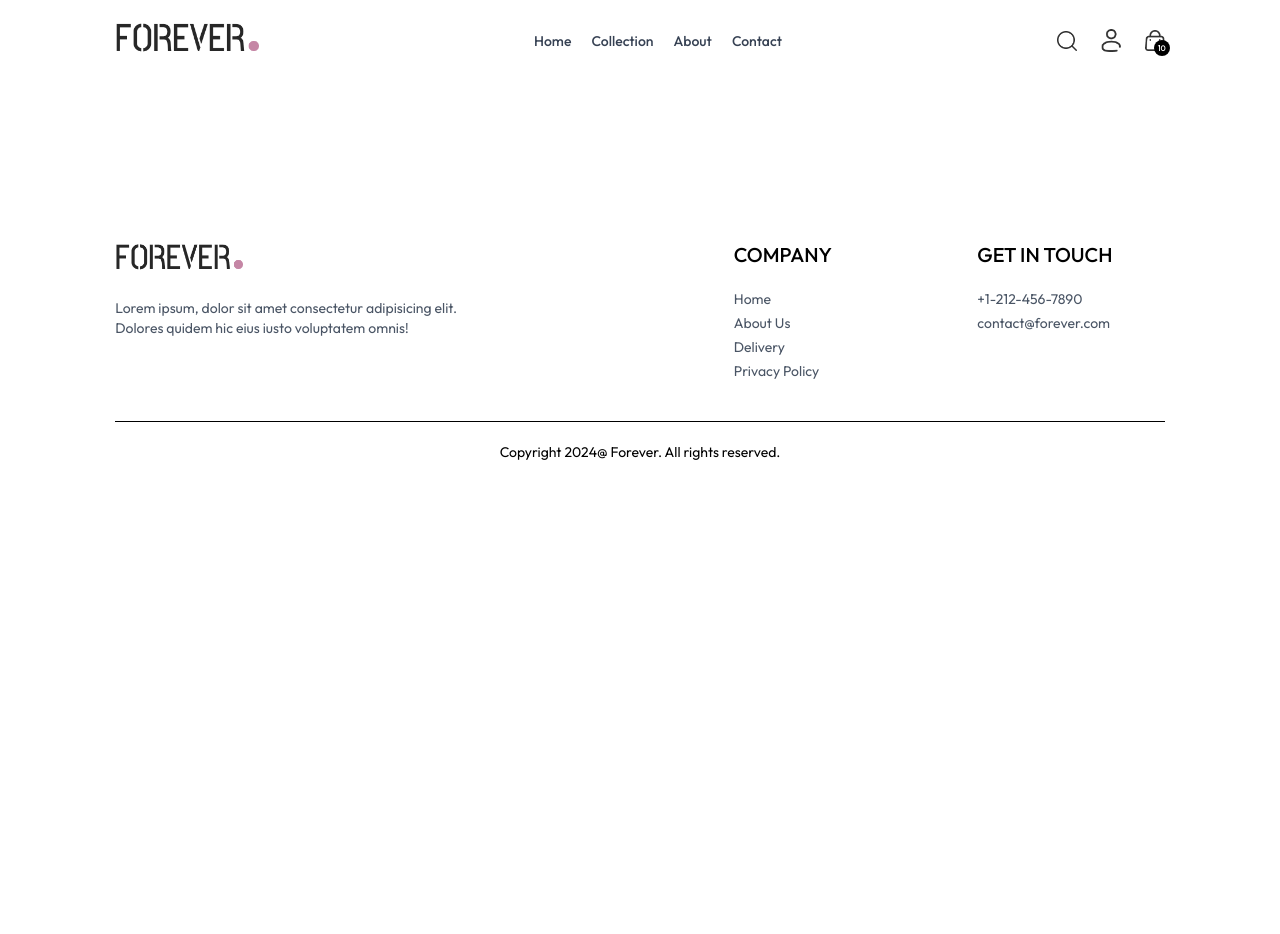
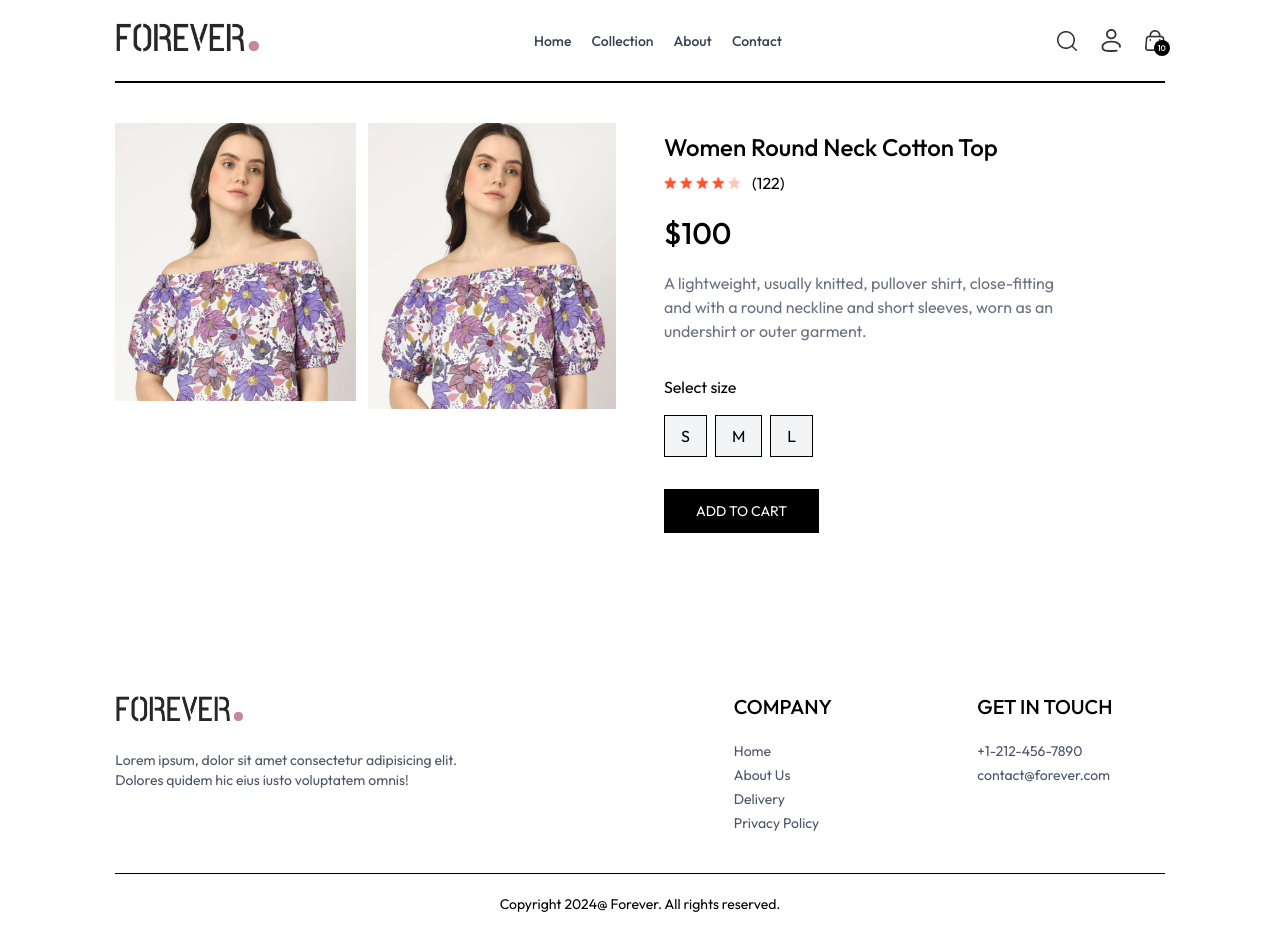
Before and after one commit to Priyank-211/E-commerseWeb, a React (Vite) app in the folder frontend/: page /product/aaaaa in a window 1280 px wide. Before the commit the page ends 800 px from the top, so only its background shows below. Built offline with nearby package versions, Linux system fonts and the light colour scheme.

Commit message:
product details half done

```diff
--- a/frontend/src/App.jsx
+++ b/frontend/src/App.jsx
@@ -26,7 +26,7 @@ const App = () => {
           <Route path="/login" element={<Login />} />
           <Route path="/collection" element={<Collection />} />
           <Route path="/contact" element={<Contact />} />
-          <Route path="product" element={<Product />} />
+          <Route path="product/:productId" element={<Product />} />
           <Route path="/cart" element={<Cart />} />
           <Route path="/place-order" element={<PlaceOrder />} />
           <Route path="/order" element={<Order />} />
--- a/frontend/src/pages/Product.jsx
+++ b/frontend/src/pages/Product.jsx
@@ -1,7 +1,90 @@
-import React from "react";
+import React from 'react';
+import { useParams } from 'react-router-dom';
+import { useContext, useEffect, useState } from 'react';
+import { ShopContext } from '../context/ShopContext.jsx';
+import { assets } from '../assets/assets.js';
 
 const Product = () => {
-  return <div>product</div>;
+  const { productId } = useParams();
+  const { products, currrency } = useContext(ShopContext);
+  const [productdata, setproductdata] = useState(false);
+  const [image, setimage] = useState('');
+  const [size, setsize] = useState('');
+
+  const fetchProductData = async () => {
+    products.map((item) => {
+      if (item._id === productId) {
+        setproductdata(item);
+        setimage(item.image[0]);
+        return null;
+      }
+    });
+  };
+  useEffect(() => {
+    fetchProductData();
+  }, [productId, products]);
+
+  return productdata ? (
+    <div className="border-t-2 pt-10 transition-opacity ease-in duration-500 opacity-100">
+      <div className="flex gap-12 sm:gap-12 flex-col sm:flex-row">
+        {/* Product Images */}
+        <div className="flex-1 flex flex-col-reverse gap-3 sm:flex-row">
+          <div className="flex flex-col overflow-x-auto sm:overflow-y-auto justify-between sm:justify-normal">
+            {productdata.image.map((item, index) => (
+              <img
+                onClick={() => setimage(item)}
+                src={item}
+                key={index}
+                alt=""
+                className="w-[24%] sm:w-full sm:mb-3 flex-shrink-0 cursor-pointer"
+              />
+            ))}
+          </div>
+          <div className="w-full sm:w-[80%]">
+            <img src={image} alt="" className="w-full h-auto" />
+          </div>
+        </div>
+        {/* Product Details */}
+        <div className="flex-1 ">
+          <h1 className="font-medium text-2xl mt-2 ">{productdata.name}</h1>
+          <div className="flex items-center gap-1 mt-2">
+            <img src={assets.star_icon} alt="" className="w-3" />
+            <img src={assets.star_icon} alt="" className="w-3" />
+            <img src={assets.star_icon} alt="" className="w-3" />
+            <img src={assets.star_icon} alt="" className="w-3" />
+            <img src={assets.star_dull_icon} alt="" className="w-3" />
+            <p className="pl-2">(122)</p>
+          </div>
+          <p className="mt-5 text-3xl font-medium">
+            {currrency}
+            {productdata.price}
+          </p>
+          <p className="mt-5 text-gray-500 md:w-4/5">
+            {productdata.description}
+          </p>
+          <div className="flex flex-col gap-4 my-8">
+            <p>Select size</p>
+            <div className="flex gap-2">
+              {productdata.sizes.map((item, index) => (
+                <button
+                  onClick={() => setsize(item)}
+                  className={`border py-2 px-4 bg-gray-100 ${size === item ? 'border-orange-500' : ''}`}
+                  key={index}
+                >
+                  {item}
+                </button>
+              ))}
+            </div>
+          </div>
+          <button className="bg-black text-white px-8 py-3 text-sm active:bg-gray-700">
+            ADD TO CART
+          </button>
+        </div>
+      </div>
+    </div>
+  ) : (
+    <div className="opacity-0"> </div>
+  );
 };
 
 export default Product;
```
